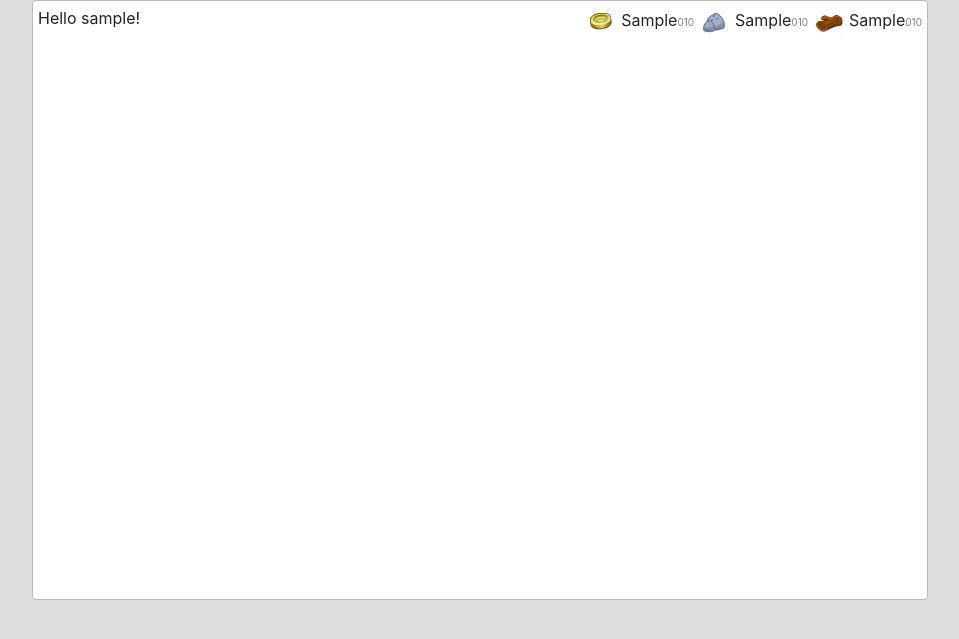
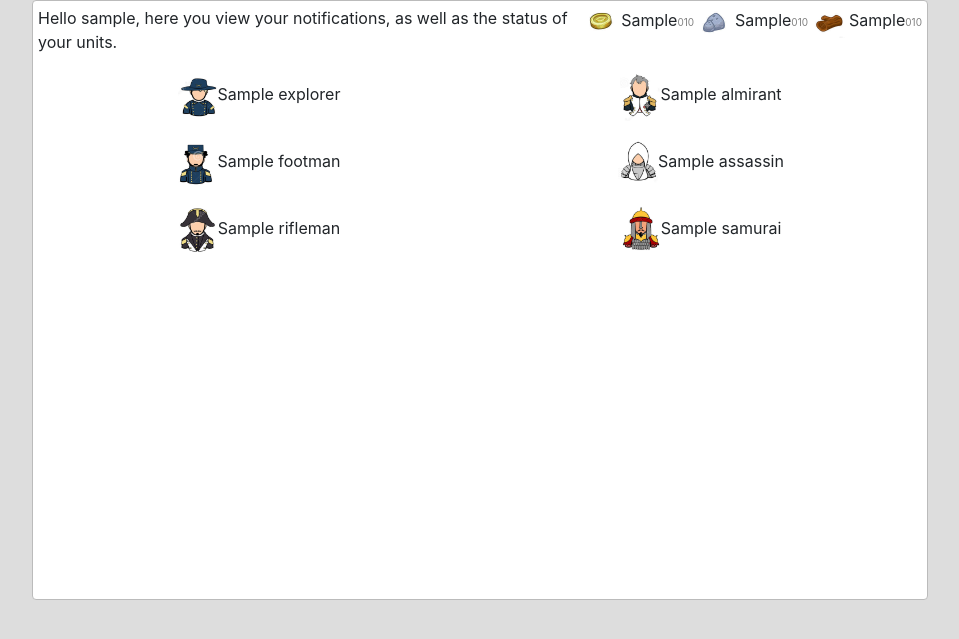
Before and after one commit to mredigonda/gold-empire, a Django app: template game/templates/game/home.html in a window 1280 px wide. Shown: the part 69-708 px from the top of the page, without its empty margins (160-1119 px from the left). Run offline with Django 3.2, Linux system fonts and the light colour scheme; the template is opened without the code that fills it: most values are stand-ins (such as "Sample title", 1, 10 or a date in 2020); some libraries are stand-ins or nearby versions.

Commit message:
Fixed critical typo in combat calculation, and created first overview of units in home page

```diff
--- a/game/templates/game/home.html
+++ b/game/templates/game/home.html
@@ -3,5 +3,18 @@
 Home
 {% endblock %}
 {% block content %}
-<p>Hello {{ username }}!</p>
+{% load static %}
+<p>Hello {{ username }}, here you view your notifications, as well as the status of your units.</p>
+<div class="col-container">
+    <span class="col">
+        <p><img src="{% static 'game/explorer.jpg' %}" alt="Explorers" height="51" width="40">{{ explorer }}</p>
+        <p><img src="{% static 'game/footman.jpg' %}" alt="Footmen" height="51" width="40">{{ footman }}</p>
+        <p><img src="{% static 'game/rifleman.jpg' %}" alt="Riflemen" height="51" width="40">{{ rifleman }}</p>
+    </span>
+    <span class="col">
+        <p><img src="{% static 'game/almirant.jpg' %}" alt="Almirants" height="51" width="40">{{ almirant }}</p>
+        <p><img src="{% static 'game/assassin.jpg' %}" alt="Assassins" height="51" width="40">{{ assassin }}</p>
+        <p><img src="{% static 'game/samurai.jpg' %}" alt="Samurais" height="51" width="40">{{ samurai }}</p>
+    </span>
+</div>
 {% endblock %}
```
Also changed, not shown: game/models.py (+5 -5 lines), game/views.py (+11 -1 lines), db.sqlite3.
